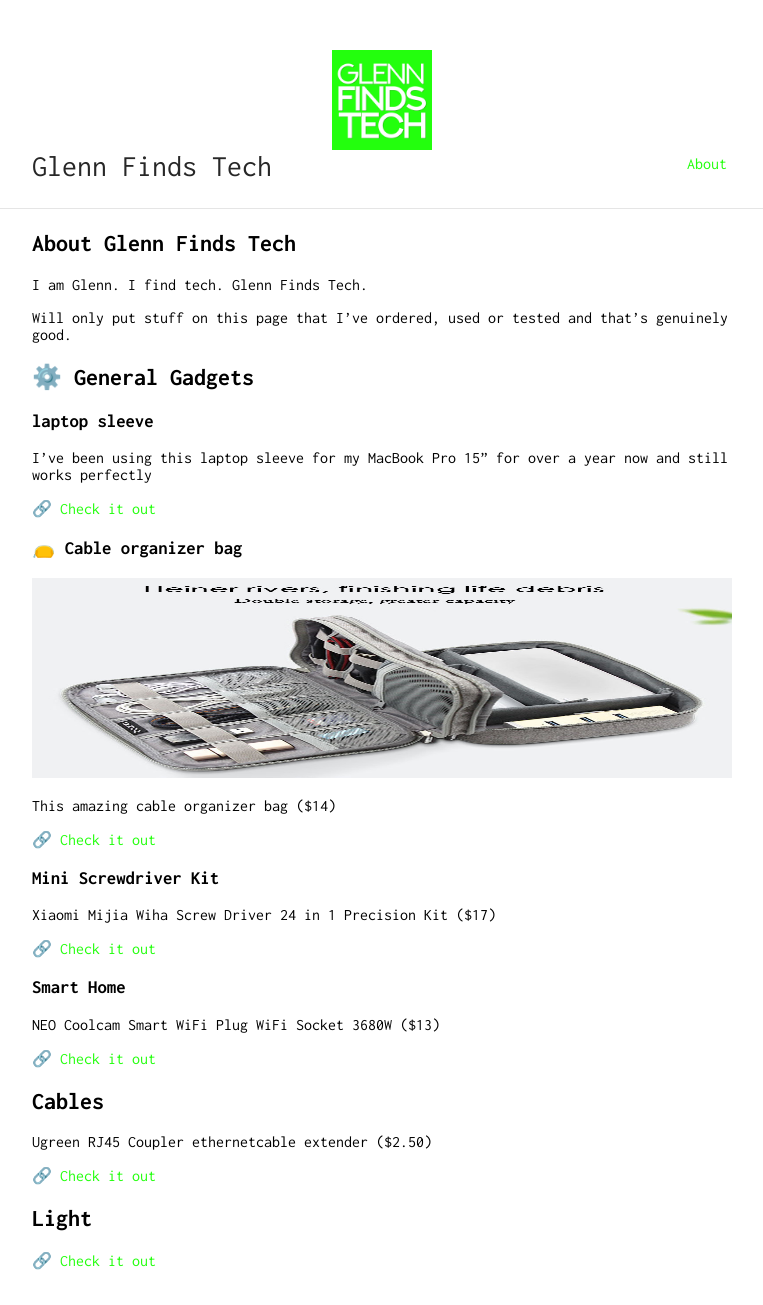
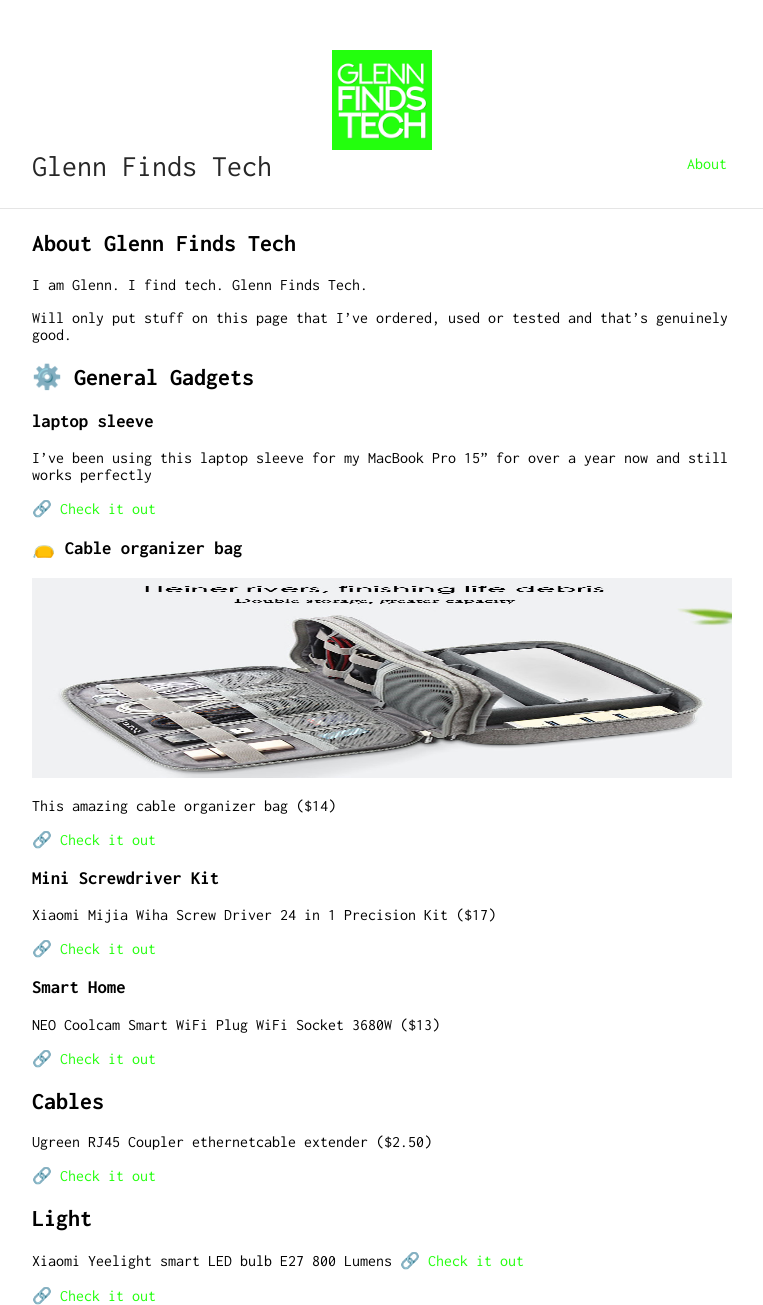
Before and after one commit to AtomicGlenn/GlennFindsTech, a Jekyll site: the page built from index.md, in a window 1280 px wide. Shown: the whole page, without its empty margins (258-1021 px from the left). Built offline with Jekyll 4.4.1, drawn with Linux system fonts in a browser that asks for light colours; our own code applies the rules of GitHub Pages for plain Markdown files; before the commit the page ends 1270 px from its top, so only the background shows below that.

Commit message:
Update index.md

```diff
--- a/index.md
+++ b/index.md
@@ -49,5 +49,21 @@
 
 ## Light
 
+Xiaomi Yeelight smart LED bulb E27 800 Lumens
+🔗 [Check it out](http://s.click.aliexpress.com/e/rO1lqZr2)
+
+
+
+
+
+
+
+
+
+
+
+
+
+
 
 🔗 [Check it out]()
```
